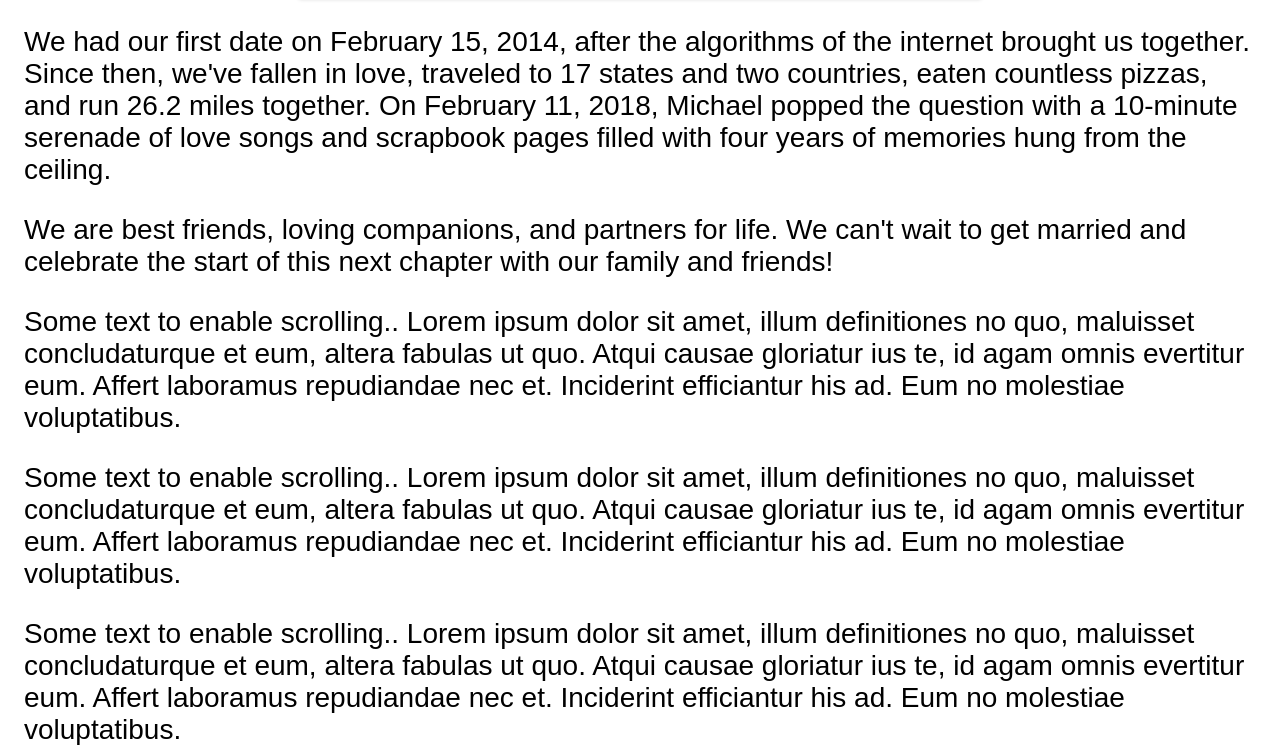
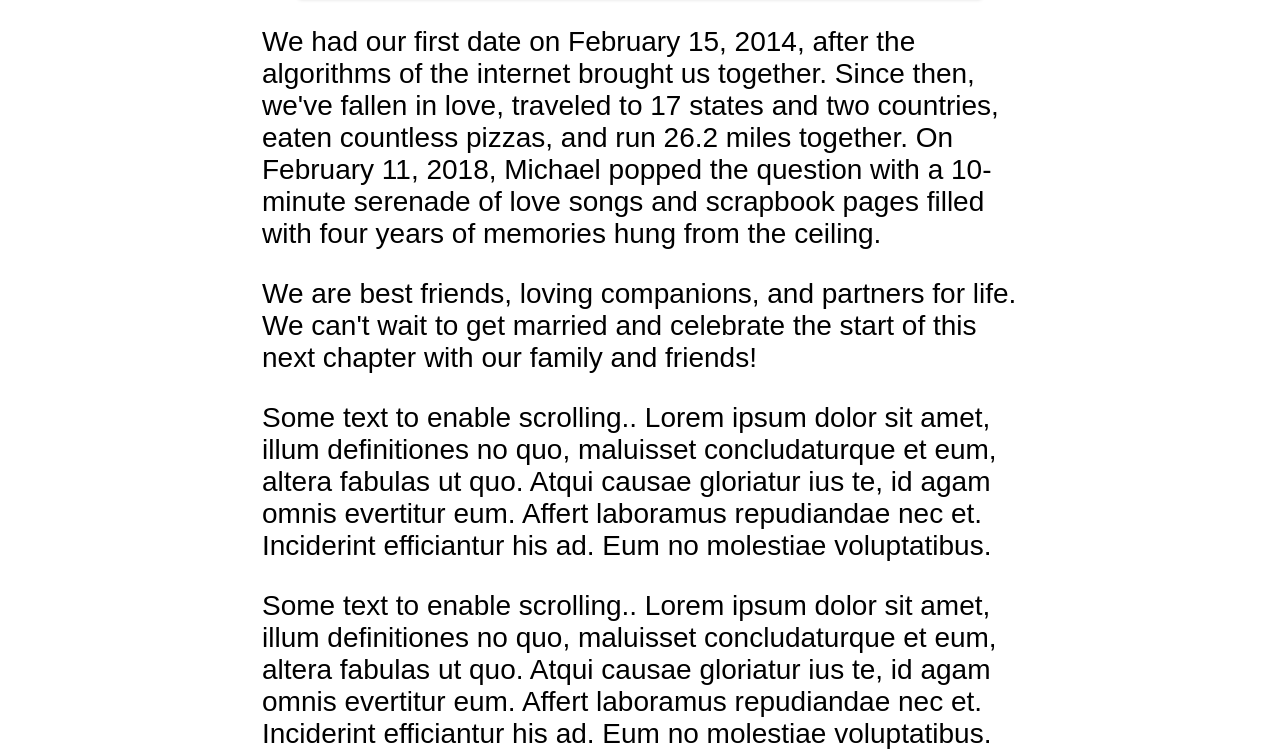
Before and after one commit to michaelkennyjr/wedding, a plain HTML site: page template.html in a window 1280 px wide. Shown: the part 853-1606 px from the top of the page. Drawn offline with Linux system fonts and the light colour scheme.

Commit message:
Update template.html

```diff
--- a/template.html
+++ b/template.html
@@ -89,7 +89,12 @@ h3 {
 
 #botstr {margin-bottom: 70px;}
 
-.text {padding: 0 24px;}
+.main {padding: 0 24px;}
+
+#bodytext {
+  width: 756px;
+  margin: 0 auto;
+}
 
 .container {
   width: 166px;
@@ -143,7 +148,7 @@ h3 {
     <div class="stripe"></div>
   </div>
 
-  <div class="text">
+  <div class="main">
   <h3>Our Story</h3>
 
   <div class="container">
@@ -153,6 +158,7 @@ h3 {
   </div>
 
   <img src="20180715_untitled_Jay_Henington Photography_52131.jpg" height="500px" id="intro">
+  <div id="bodytext">
     <p>We had our first date on February 15, 2014, after the algorithms of the internet brought us together. Since then, we've fallen in love, traveled to 17 states and two countries, eaten countless pizzas, and run 26.2 miles together. On February 11, 2018, Michael popped the question with a 10-minute serenade of love songs and scrapbook pages filled with four years of memories hung from the ceiling.</p>
     <p>We are best friends, loving companions, and partners for life. We can't wait to get married and celebrate the start of this next chapter with our family and friends!</p>
     <p>Some text to enable scrolling.. Lorem ipsum dolor sit amet, illum definitiones no quo, maluisset concludaturque et eum, altera fabulas ut quo. Atqui causae gloriatur ius te, id agam omnis evertitur eum. Affert laboramus repudiandae nec et. Inciderint efficiantur his ad. Eum no molestiae voluptatibus.</p>
```
Lines whose indentation alone changed are shown as unchanged.
